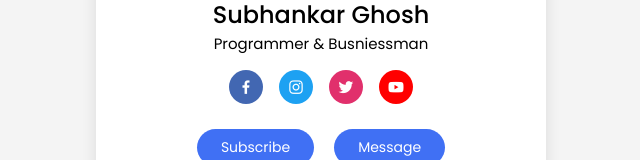
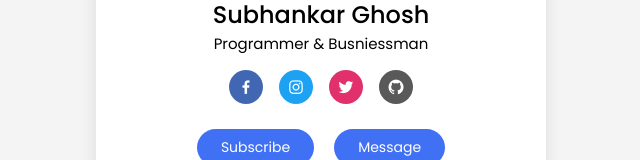
Before and after one commit to Zeetwo/Profile-card, a plain HTML site: page index.html in a window 1280 px wide. Shown: the part 374-534 px from the top of the page, without its empty margins (319-959 px from the left). Drawn offline with nearby package versions, Linux system fonts and the light colour scheme.

Commit message:
add github

```diff
--- a/index.html
+++ b/index.html
@@ -26,8 +26,8 @@
             <a href="https://twitter.com/goutamg245" style="background: #e1306c;" class="link">
                 <i class='bx bxl-twitter'></i>
             </a>
-            <a href="https://youtube.com/@zeetwo6021?si=y8Tx3oyD4ZfHqxd6" style="background: #ff0000;" class="link">
-                <i class='bx bxl-youtube'></i>
+            <a href="https://github.com/Zeetwo" style="background: rgb(90, 89, 89);" class="link">
+                <i class='bx bxl-github'></i>
             </a>
         </div>
         <div class="buttons">
```
